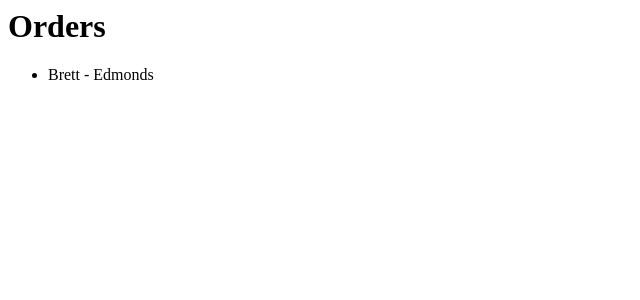
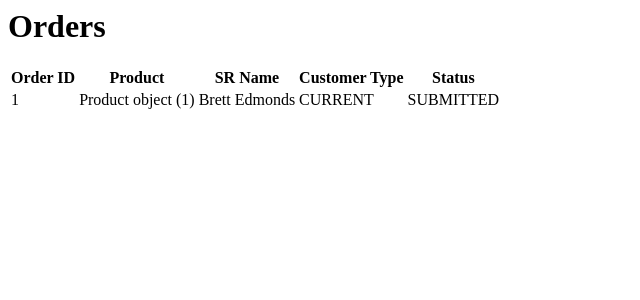
Before and after one commit to SunnykMoore/Project-Mars, a Django app: page /orders/ in a window 1280 px wide. Shown: the top 300 px of the page, without its empty margins (0-640 px from the left). Run offline with Django 3.2, Linux system fonts and the light colour scheme; data comes from the database, SQL or seed files in the repository.

Commit message:
Updated orders page to represent crucial information about order in table form.

```diff
--- a/HelloDjango/orders/templates/orders/order_list.html
+++ b/HelloDjango/orders/templates/orders/order_list.html
@@ -1,8 +1,29 @@
 <h1>Orders</h1>
-<ul>
+
 {% for order in object_list %}
-    <li>{{ order.SR_first_name }} - {{ order.SR_last_name }}</li>
+    <table>
+
+    <thead>
+        <tr>
+        <th>Order ID</th>
+        <th>Product</th>
+        <th>SR Name</th>
+        <th>Customer Type</th>
+        <th>Status</th>
+        </tr>
+    </thead>
+
+    <tbody>
+    <tr>
+        <td>{{ order.id }}</td>
+        <td>{{ order.product }}</td>
+        <td>{{ order.SR_first_name }} {{ order.SR_last_name }}</td>
+        <td>{{ order.customer_type }}</td>
+        <td>{{ order.status }}</td>
+        </tr>
+    </tbody>
+
+    </table>
 {% empty %}
     <li>No Orders yet.</li>
 {% endfor %}
-</ul>
```
